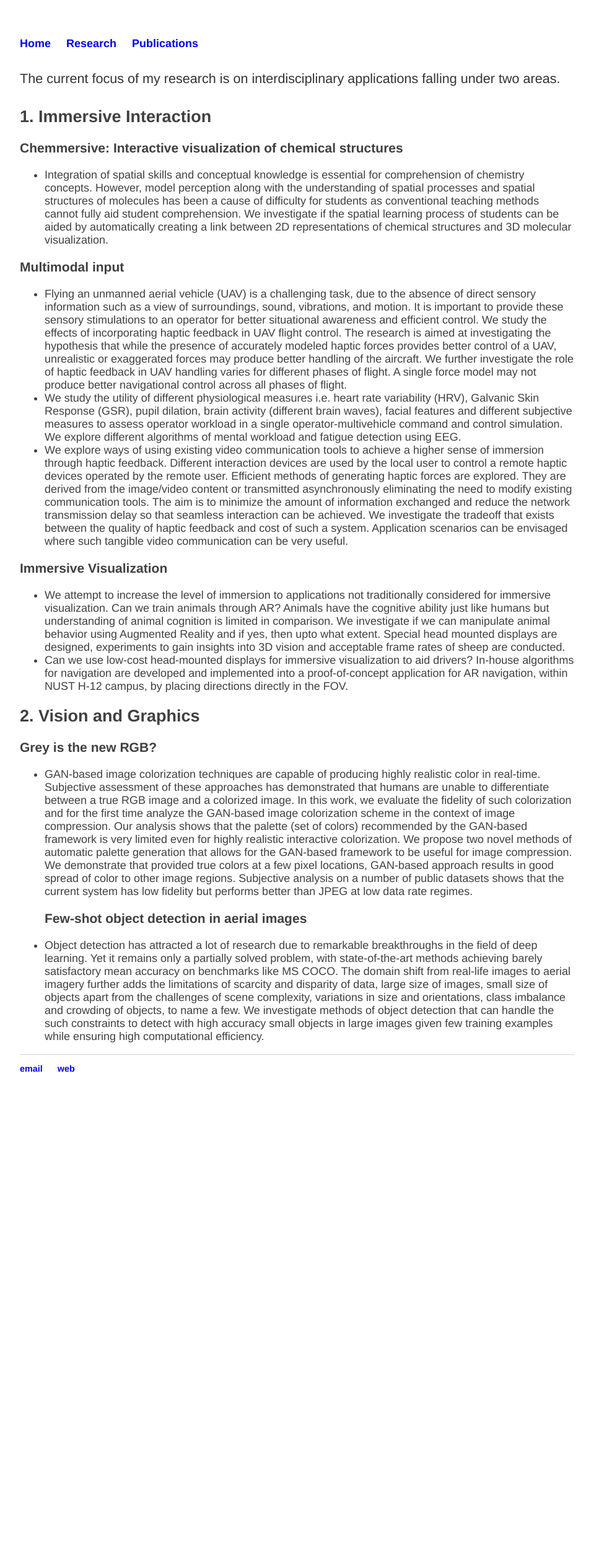
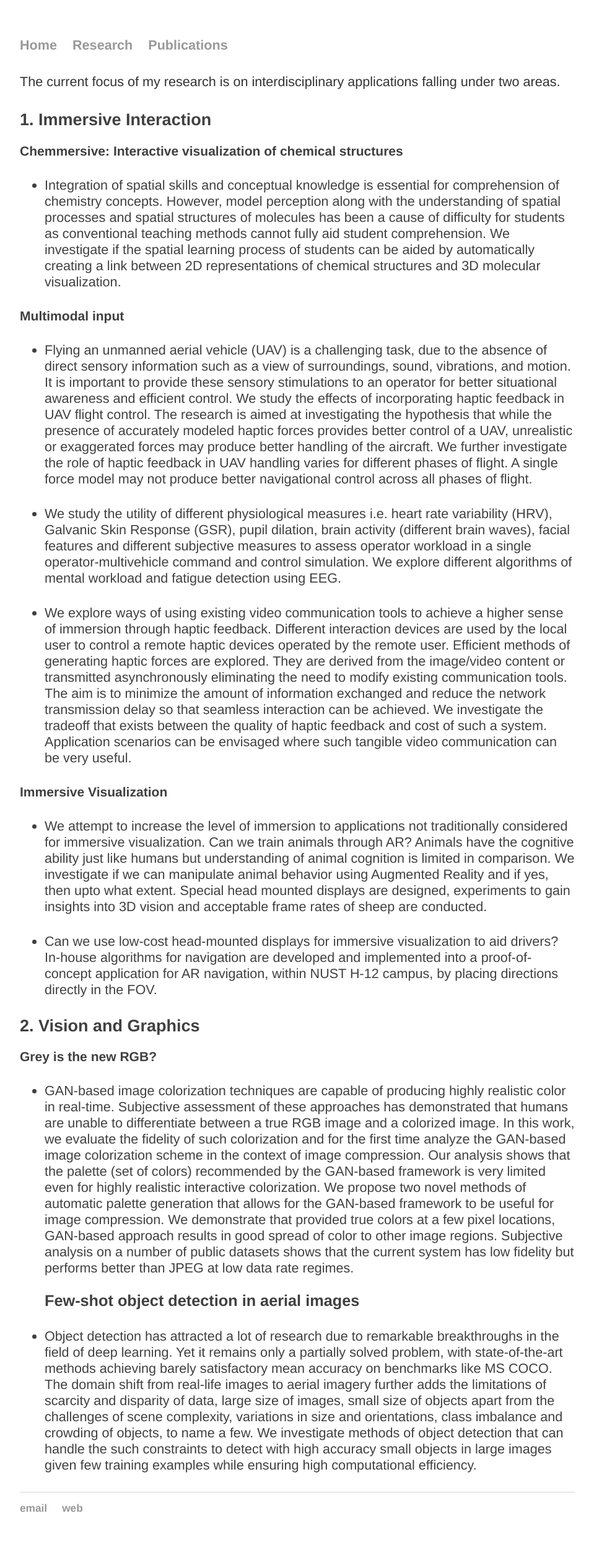
Before and after one commit to ShahzadRasool/shahzadrasool.github.io, a Jekyll site: the page built from research/index.md, in a window 1280 px wide. Shown: the whole page at 62% size, without its empty margins (160-1119 px from the left). Built offline with Jekyll 4.4.1, drawn with Linux system fonts in a browser that asks for light colours; our own code applies the rules of GitHub Pages for plain Markdown files; before the commit the page ends 1792 px from its top, so only the background shows below that.

Commit message:
Update main.css

```diff
--- a/css/main.css
+++ b/css/main.css
@@ -18,7 +18,7 @@
 }
 a {
     text-decoration: none;
-    color: ##008AFF;
+    color: #999;
 }
 a:hover {
     text-decoration: underline;
@@ -38,9 +38,9 @@
     font-size: .8em;
 }
 
-ul.posts {
-    margin: 20px auto 40px;
-    font-size: 1.5em;
+ul li{
+    margin: 30px 0;
+    font-size: 1.2em;
 }
 
 ul.posts li {
```
